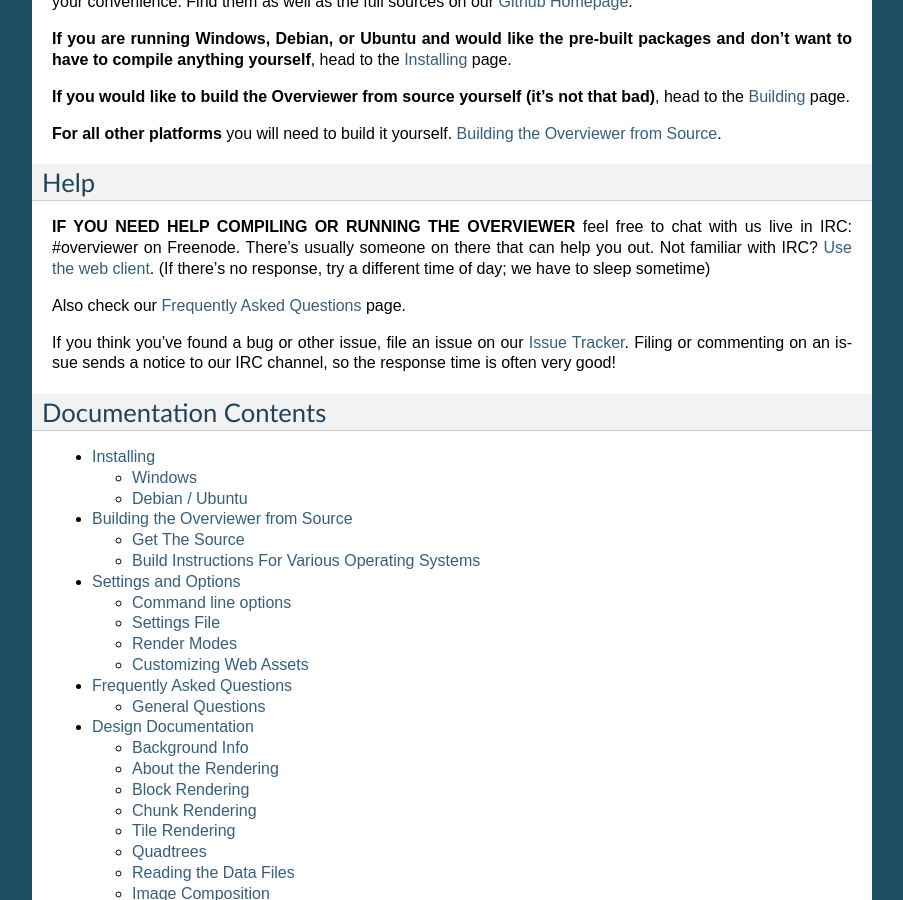
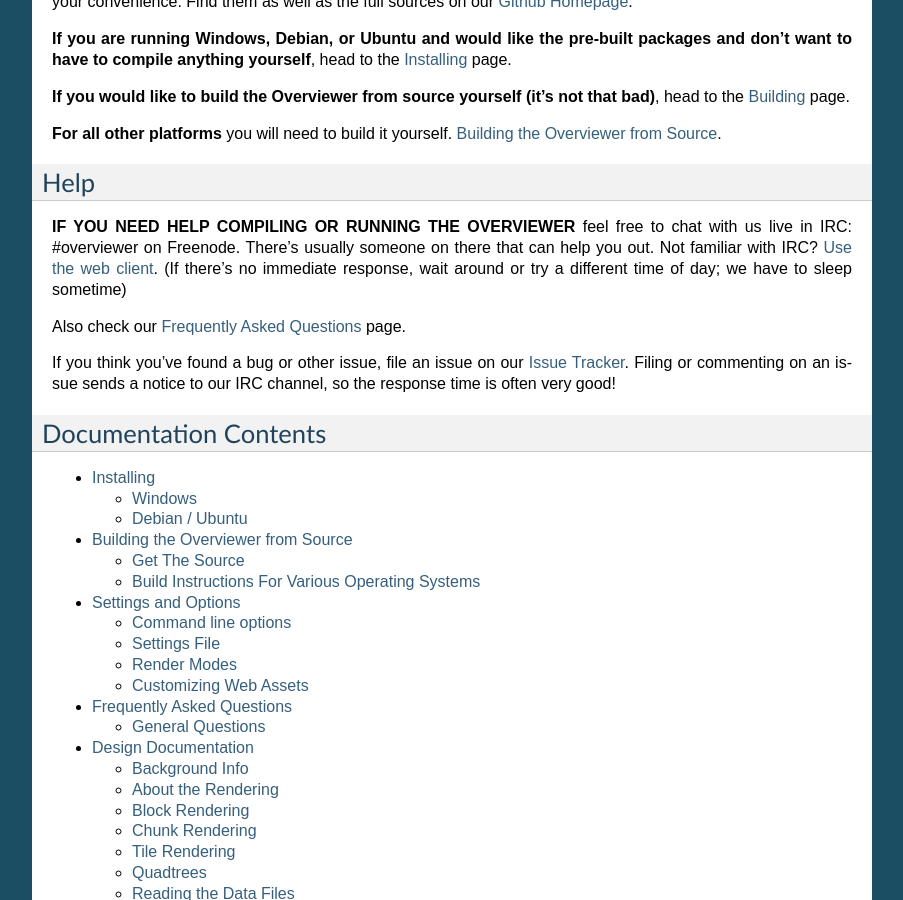
Before and after one commit to overviewer/Minecraft-Overviewer, a Sphinx documentation site: the page built from docs/index.rst, in a window 1280 px wide and 900 px high, scrolled down 934 px. Shown: the whole window, without its empty margins (198-1101 px from the left). Built offline with Sphinx 7.4.7, drawn with Linux system fonts in a browser that asks for light colours; pages that are not in the unit, such as notebooks, are missing from menus.

Commit message:
minor wording change (forgot to save for the last commit)

```diff
--- a/docs/index.rst
+++ b/docs/index.rst
@@ -86,8 +86,8 @@
 **IF YOU NEED HELP COMPILING OR RUNNING THE OVERVIEWER** feel free to chat with
 us live in IRC: #overviewer on Freenode. There's usually someone on there that
 can help you out. Not familiar with IRC? `Use the web client
-<http://webchat.freenode.net/?channels=overviewer>`_. (If there's no response,
-try a different time of day; we have to sleep sometime)
+<http://webchat.freenode.net/?channels=overviewer>`_. (If there's no immediate
+response, wait around or try a different time of day; we have to sleep sometime)
 
 Also check our :doc:`Frequently Asked Questions <faq>` page.
 
```
